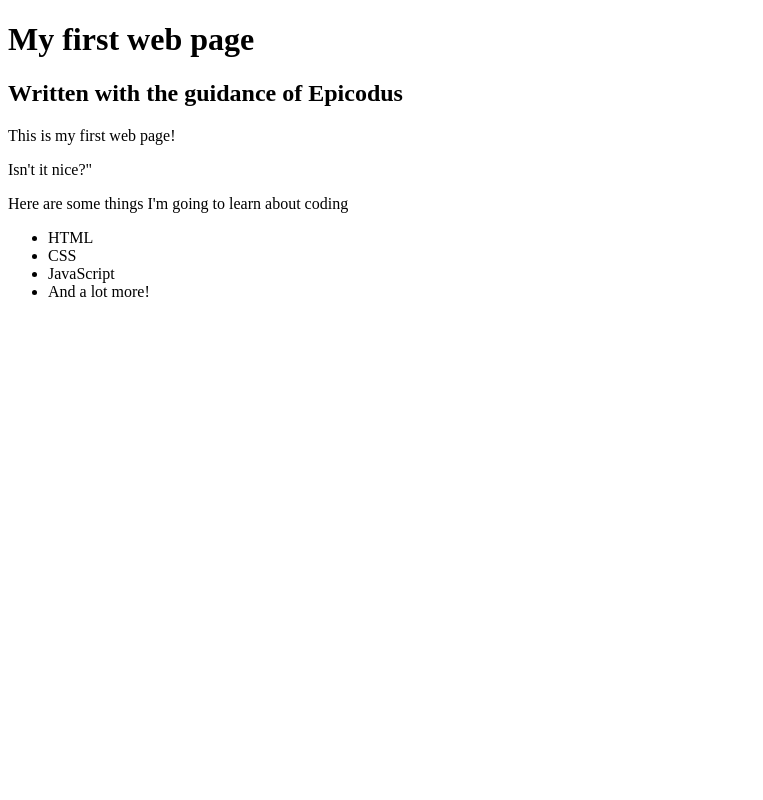
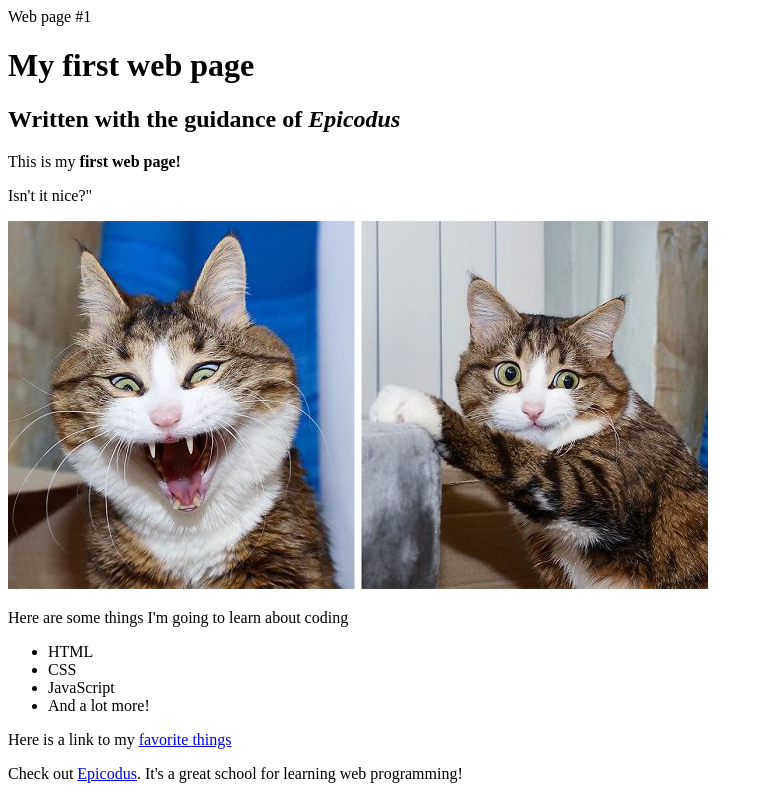
Before and after one commit to vmartinez72/my-first-webpage, a plain HTML site: page my-first-webpage.html in a window 1280 px wide. Shown: the whole page, without its empty margins (0-763 px from the left). Drawn offline with Linux system fonts and the light colour scheme.

Commit message:
add photo, hyperlink to favorite-things

```diff
--- a/my-first-webpage.html
+++ b/my-first-webpage.html
@@ -1,13 +1,15 @@
 <!DOCTYPE html>
 <html>
   <head>
+    <meta charset="utf-8"
     <title>Web page #1</title>
   </head>
   <body>
     <h1> My first web page</h1>
-    <h2>Written with the guidance of Epicodus</h2>
-    <p>This is my first web page!</p>
+    <h2>Written with the guidance of <em>Epicodus</em></h2>
+    <p>This is my <strong>first web page!</strong></p>
     <p>Isn't it nice?"</p>
+    <img src="img/1.jpg" alt="a photo of a cute kitten.">
     <p>Here are some things I'm going to learn about coding</p>
     <ul>
       <li>HTML</li>
@@ -15,5 +17,9 @@
       <li>JavaScript</li>
       <li>And a lot more!</li>
     </ul>
+
+    <p>Here is a link to my <a href="favorite-things.html"> favorite things</a></p>
+
+    <p>Check out <a href="http://www.epicodus.com/">Epicodus</a>. It's a great school for learning web programming!</p>
   </body>
 </html>
```
Also changed, not shown: img/1.jpg (added).
